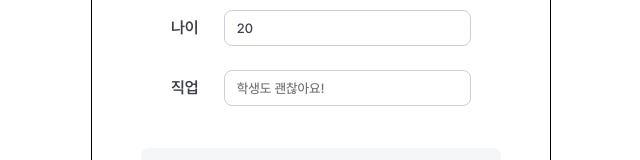
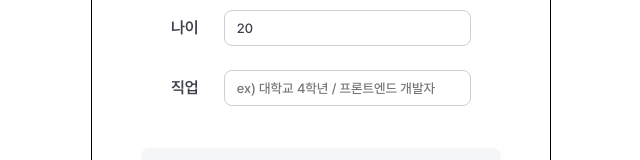
Before and after one commit to our-bbang/ggumtle_frontend, a React (Vite) app: page /userinfo in a window 1280 px wide. Shown: the part 424-584 px from the top of the page, without its empty margins (319-959 px from the left). Built offline with nearby package versions, Linux system fonts and the light colour scheme.

Commit message:
chore: 직업 input placeholder 문구 변경

```diff
--- a/src/components/userinfo/UserInputs.tsx
+++ b/src/components/userinfo/UserInputs.tsx
@@ -42,7 +42,7 @@ export const UserInputs = () => {
           value={job}
           setValue={setJob}
           maxLength={20}
-          placeholder="학생도 괜찮아요!"
+          placeholder="ex) 대학교 4학년 / 프론트엔드 개발자"
         />
       </InputWrapper>
     </UserInputsContainer>
```
